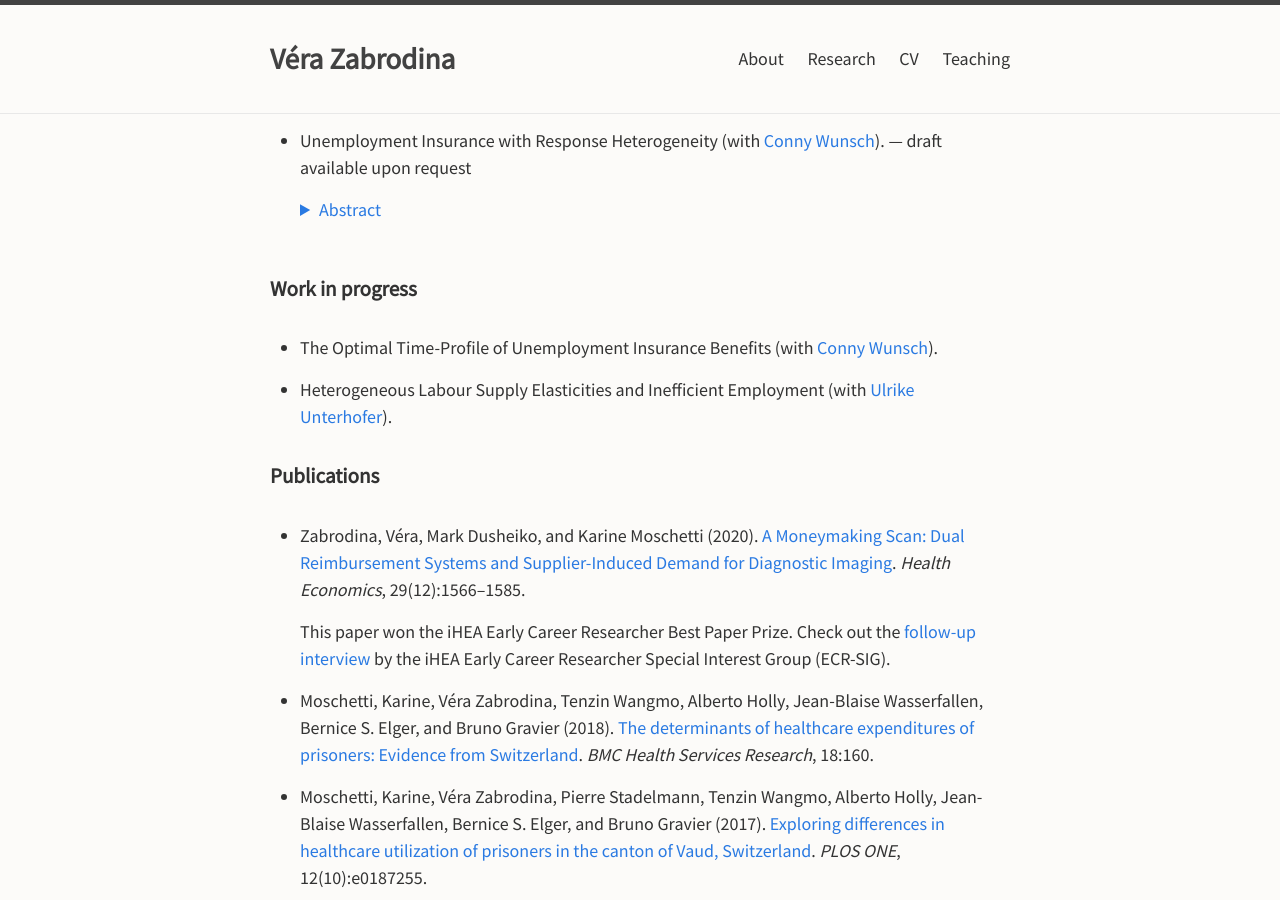
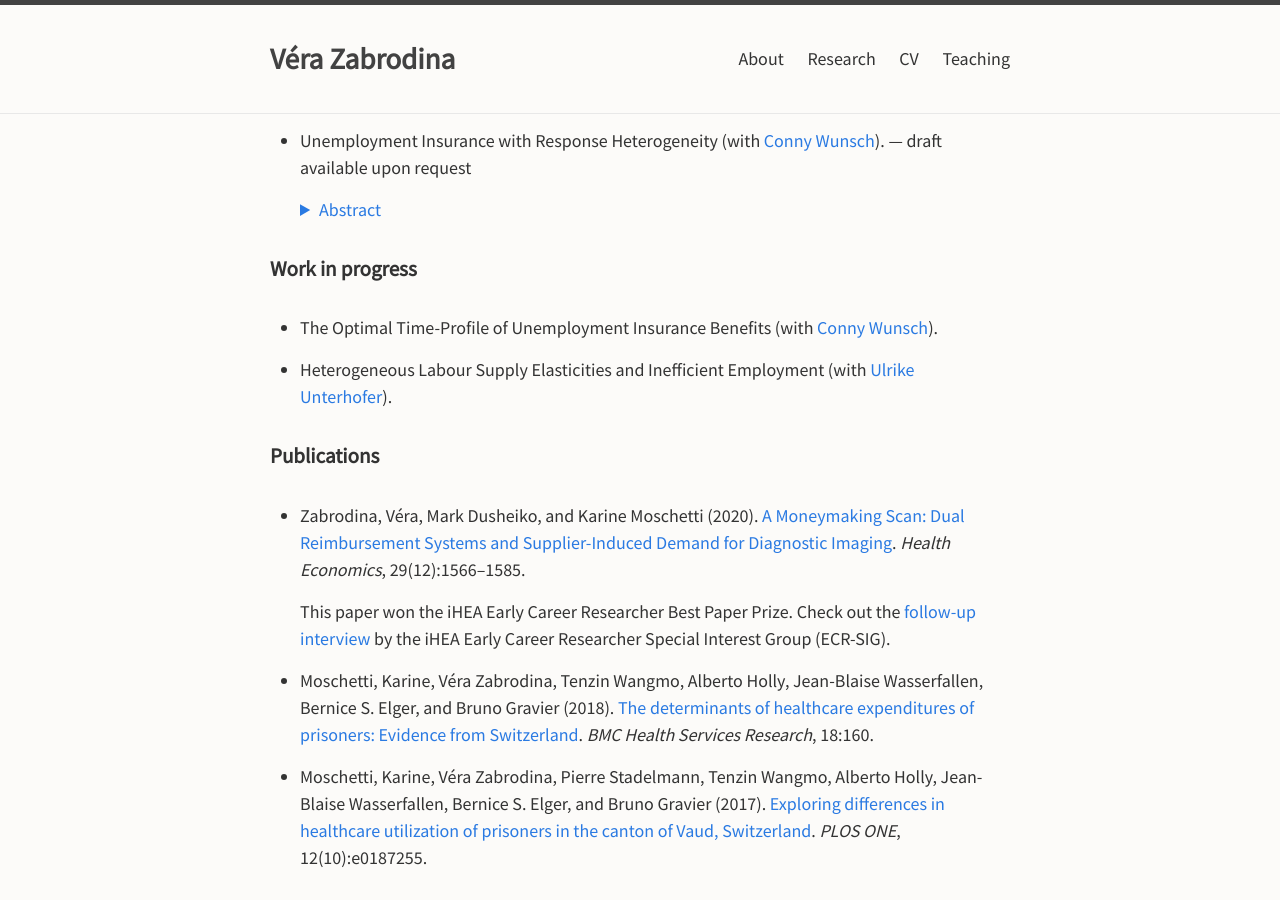
Before and after one commit to verazb/verazb.github.io, a Jekyll site: the page built from index.md, in a window 1280 px wide and 900 px high, scrolled down 996 px. Built offline with Jekyll 4.4.1, drawn with Linux system fonts in a browser that asks for light colours.

Commit message:
Update index.md

```diff
--- a/index.md
+++ b/index.md
@@ -47,8 +47,8 @@ Before my doctoral studies, I worked as a research fellow in health economics at
 
 - Timing Moral Hazard under Deductibles in Health Insurance. --- draft available upon request
 
-  <details>
-    <summary style="color:#2a7ae2; margin-bottom:20px;">Abstract</summary>
+  <details style="margin-bottom:20px;">
+    <summary style="color:#2a7ae2;">Abstract</summary>
 
     This paper develops a new approach to identifying timing moral hazard in health insurance contracts when deductible choice is endogenous. I set up a dynamic model of healthcare consumption where individuals exceed a high deductible after a large health shock. I show that individuals either strategically prepone care from the year after the shock and keep a high deductible, or postpone and switch to a low deductible the year after. The identification of timing moral hazard exploits the randomness of shock timing within a calendar year and future prices. Empirical results show little evidence for timing moral hazard, but significant differences in switching to a lower deductible. This pattern suggests that there is limited scope for preponing care, and within-year incentives are more important than cross-year incentives in shaping healthcare consumption.
 
@@ -58,8 +58,8 @@ Before my doctoral studies, I worked as a research fellow in health economics at
 
 - Unemployment Insurance with Response Heterogeneity (with [Conny Wunsch](https://sites.google.com/view/cwunsch)). --- draft available upon request
 
-  <details>
-    <summary style="color:#2a7ae2; margin-bottom:20px;">Abstract</summary>
+  <details style="margin-bottom:20px;">
+    <summary style="color:#2a7ae2;">Abstract</summary>
 
     This paper studies whether responses to unemployment insurance (UI) vary with age and social security contribution time -- two dimensions widely used to differentiate UI policy across workers. In the presence of heterogeneity in responses to UI, average estimates may veil opportunities for welfare-improving redistribution and finer UI design. We use administrative data from Germany and a multi-cutoff regression discontinuity design to estimate a comprehensive set of duration and wage effects at many discontinuities in potential benefit duration. Feeding the estimates into a meta regression, we find that both duration responses and wage losses at reemployment decrease with short-term contribution time. We find a weak and insignificant gradient in age and long-term contribution. This suggests that short-term contribution time is an important determinant of UI responses, and thus a relevant dimension for policy differentiation.
 
```
